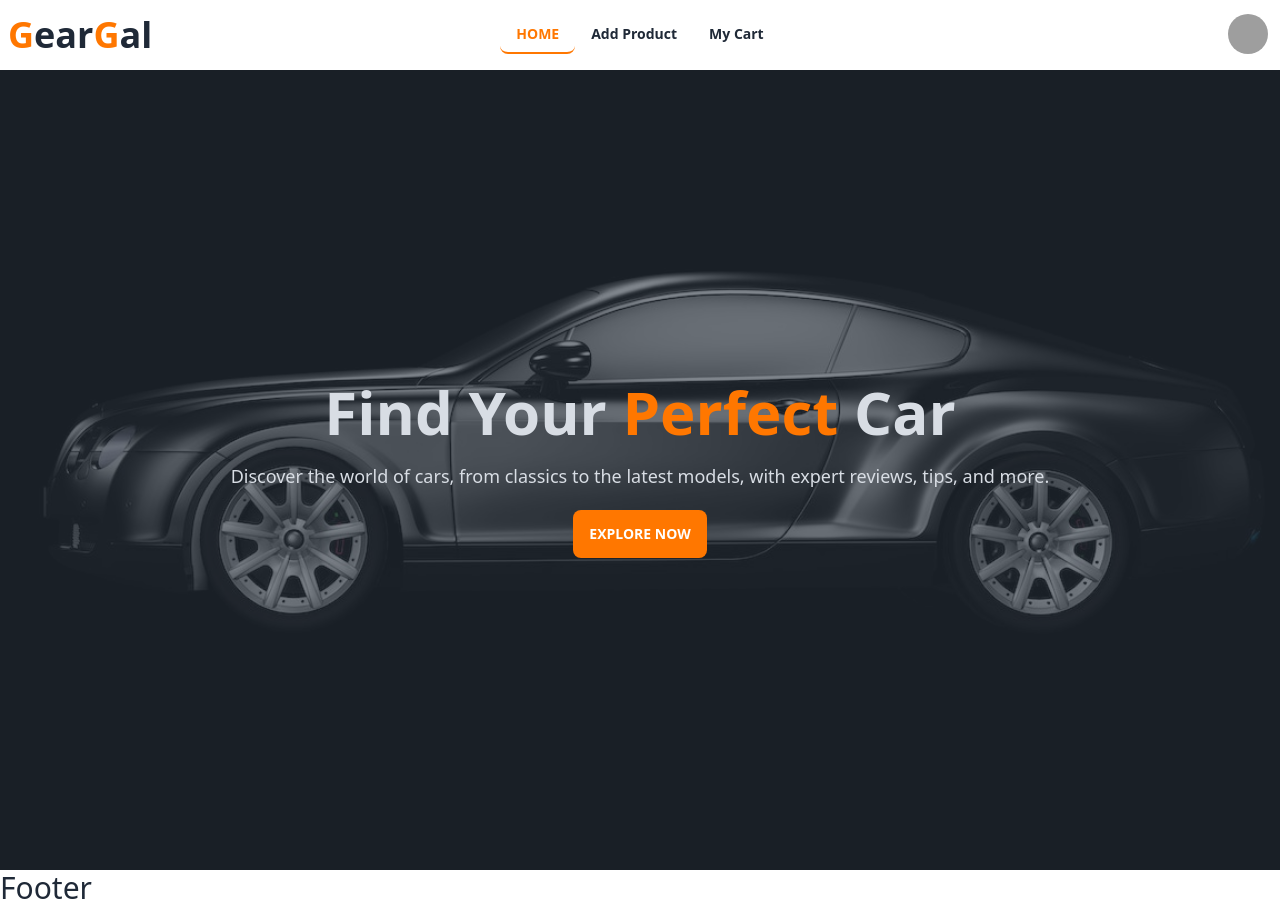
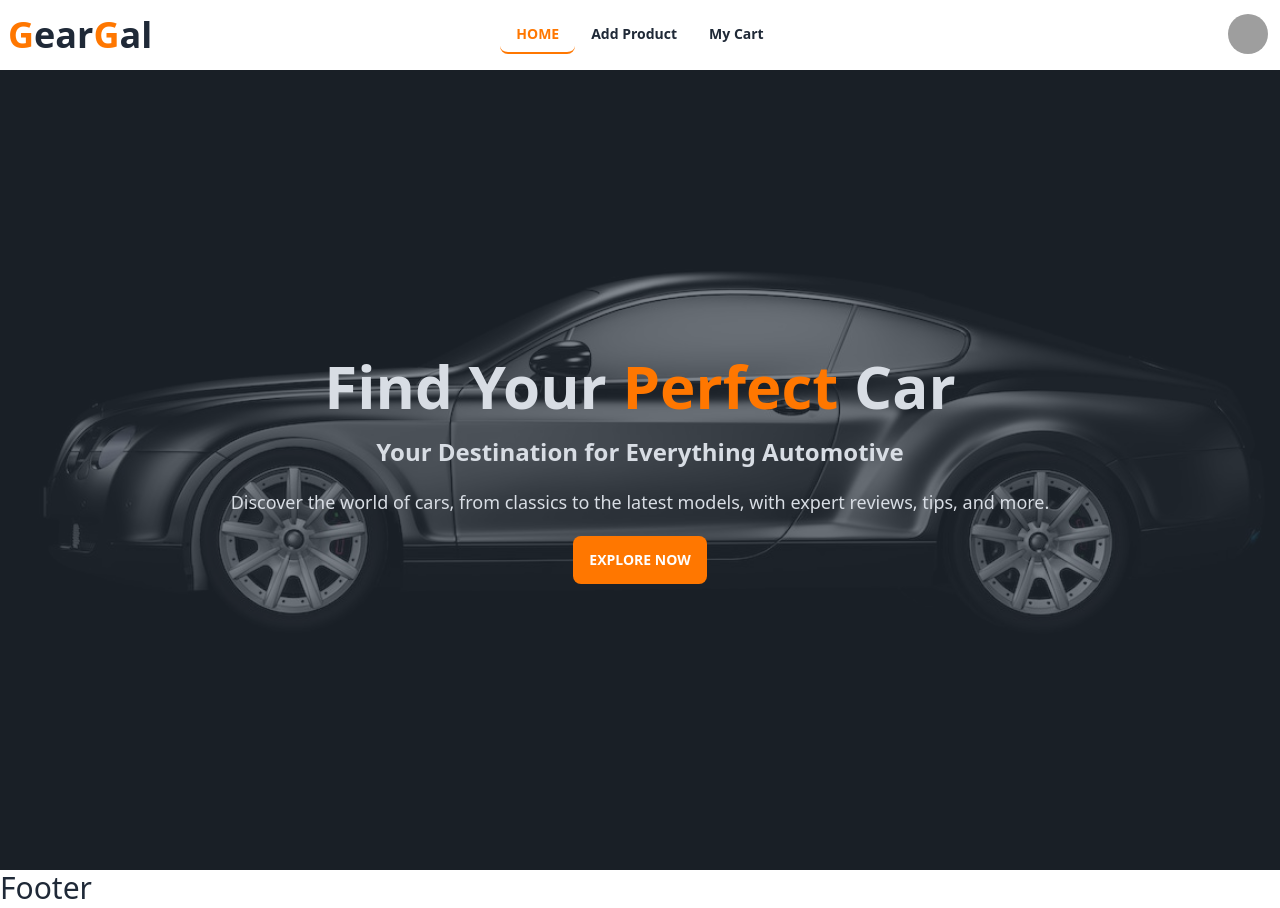
Before and after one commit to shoaib-mk2/GearGal-Client, a React (Vite) app: page / in a window 1280 px wide. Built offline with nearby package versions, Linux system fonts and the light colour scheme; grey boxes are pictures that could not be loaded.

Commit message:
added banner section to the home page

```diff
--- a/src/pages/Home/Banner.jsx
+++ b/src/pages/Home/Banner.jsx
@@ -7,6 +7,7 @@ const Banner = () => {
             <div className="hero-content text-center text-neutral-content">
                 <div className="">
                     <h1 className="mb-5 text-6xl font-bold">Find Your <span className="text-[#ff7700]">Perfect</span> Car</h1>
+                    <p className="mb-5 text-2xl font-bold">Your Destination for Everything Automotive</p>
                     <p className="mb-5 text-lg">Discover the world of cars, from classics to the latest models, with expert reviews, tips, and more.</p>
                     <button className="btn border-none text-white hover:text-black font-bold bg-[#ff7700]">Explore Now</button>
                 </div>
```
